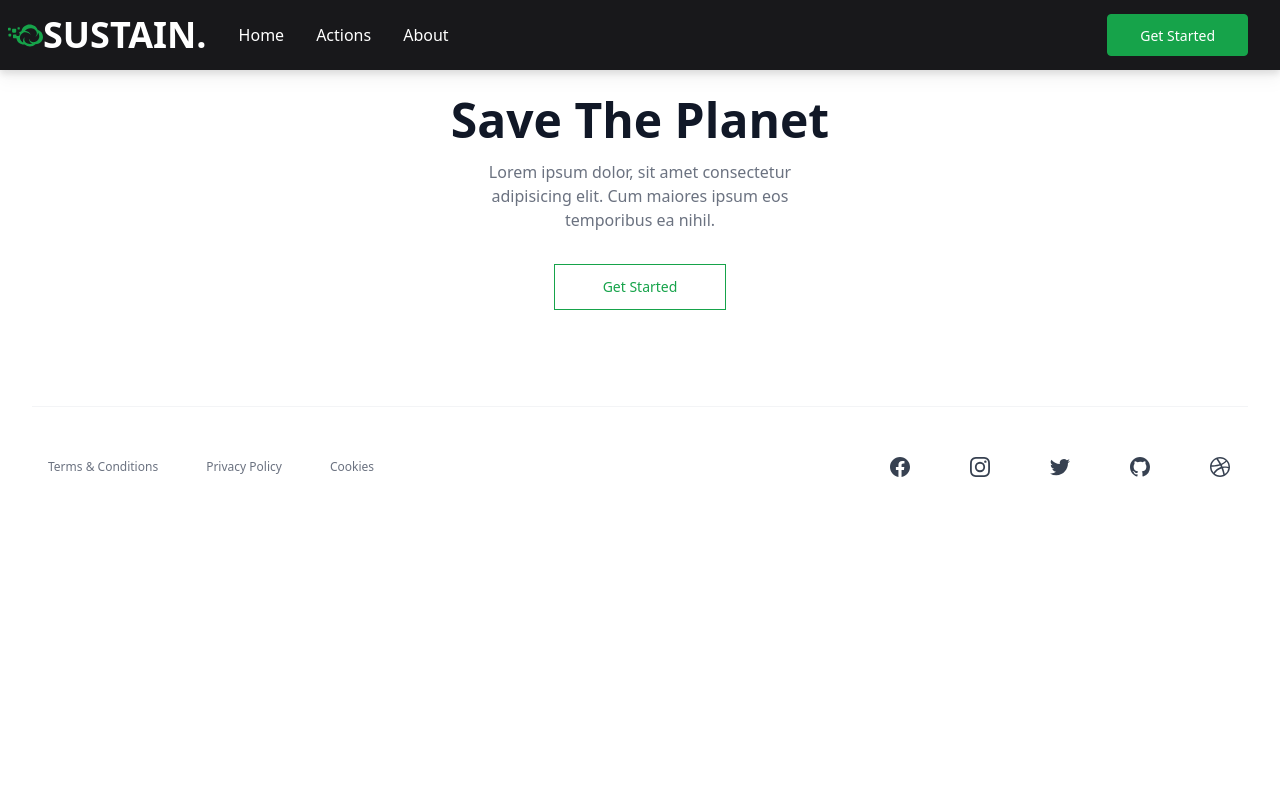
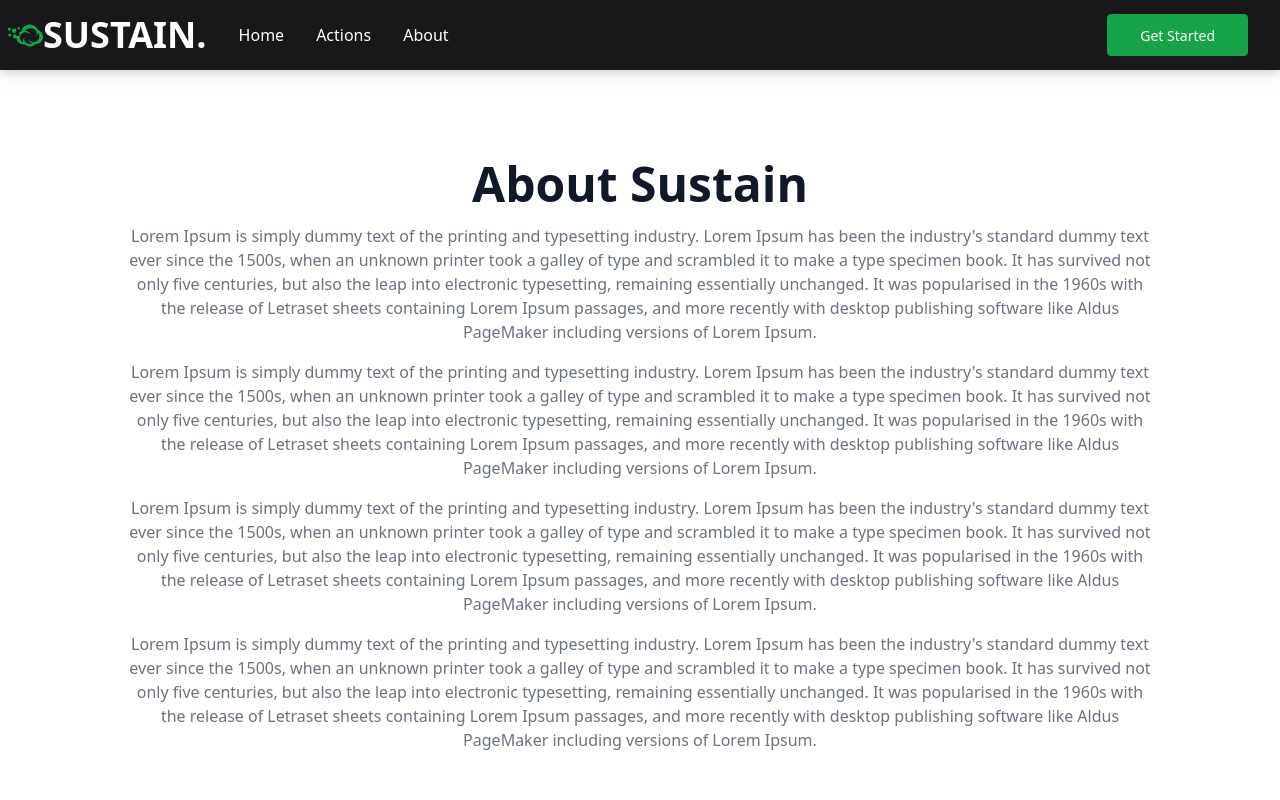
Before and after one commit to kwakyebrilliant/sustain, a React (Create React App) app: page /termspage in a window 1280 px wide. Shown: the top 800 px of the page. Built offline with nearby package versions, Linux system fonts and the light colour scheme; the HTML template or start-up script is replaced by a standard one.

Commit message:
terms updates

```diff
--- a/src/components/TermsPage.js
+++ b/src/components/TermsPage.js
@@ -10,6 +10,72 @@
           <Navigation />
 
 
+          <div className='w-full text-center pt-20'>
+
+            <h2 className="text-3xl pt-20 font-extrabold text-gray-900 sm:text-5xl">
+                About Sustain
+            </h2>
+
+            <p className="mx-auto mt-4 text-gray-500 max-w-5xl">
+                Lorem Ipsum is simply dummy text of the printing and
+                typesetting industry. Lorem Ipsum has been the industry's
+                standard dummy text ever since the 1500s, when an unknown
+                printer took a galley of type and scrambled it to make a
+                type specimen book. It has survived not only five centuries,
+                but also the leap into electronic typesetting, remaining
+                essentially unchanged. It was popularised in the 1960s with
+                    the release of Letraset sheets containing Lorem Ipsum
+                    passages, and more recently with desktop publishing
+                    software like Aldus PageMaker including versions of
+                    Lorem Ipsum.
+            </p>
+
+            <p className="mx-auto mt-4 text-gray-500 max-w-5xl">
+                Lorem Ipsum is simply dummy text of the printing and
+                typesetting industry. Lorem Ipsum has been the industry's
+                standard dummy text ever since the 1500s, when an unknown
+                printer took a galley of type and scrambled it to make a
+                type specimen book. It has survived not only five centuries,
+                but also the leap into electronic typesetting, remaining
+                essentially unchanged. It was popularised in the 1960s with
+                    the release of Letraset sheets containing Lorem Ipsum
+                    passages, and more recently with desktop publishing
+                    software like Aldus PageMaker including versions of
+                    Lorem Ipsum.
+            </p>
+
+            <p className="mx-auto mt-4 text-gray-500 max-w-5xl">
+                Lorem Ipsum is simply dummy text of the printing and
+                typesetting industry. Lorem Ipsum has been the industry's
+                standard dummy text ever since the 1500s, when an unknown
+                printer took a galley of type and scrambled it to make a
+                type specimen book. It has survived not only five centuries,
+                but also the leap into electronic typesetting, remaining
+                essentially unchanged. It was popularised in the 1960s with
+                    the release of Letraset sheets containing Lorem Ipsum
+                    passages, and more recently with desktop publishing
+                    software like Aldus PageMaker including versions of
+                    Lorem Ipsum.
+            </p>
+
+            <p className="mx-auto mt-4 text-gray-500 max-w-5xl">
+                Lorem Ipsum is simply dummy text of the printing and
+                typesetting industry. Lorem Ipsum has been the industry's
+                standard dummy text ever since the 1500s, when an unknown
+                printer took a galley of type and scrambled it to make a
+                type specimen book. It has survived not only five centuries,
+                but also the leap into electronic typesetting, remaining
+                essentially unchanged. It was popularised in the 1960s with
+                    the release of Letraset sheets containing Lorem Ipsum
+                    passages, and more recently with desktop publishing
+                    software like Aldus PageMaker including versions of
+                    Lorem Ipsum.
+            </p>
+
+
+            </div>
+
+
           <Footer />
         </div>
     )
```
